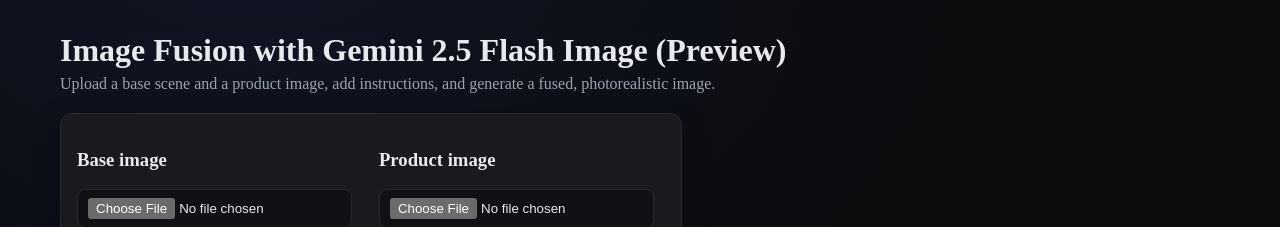
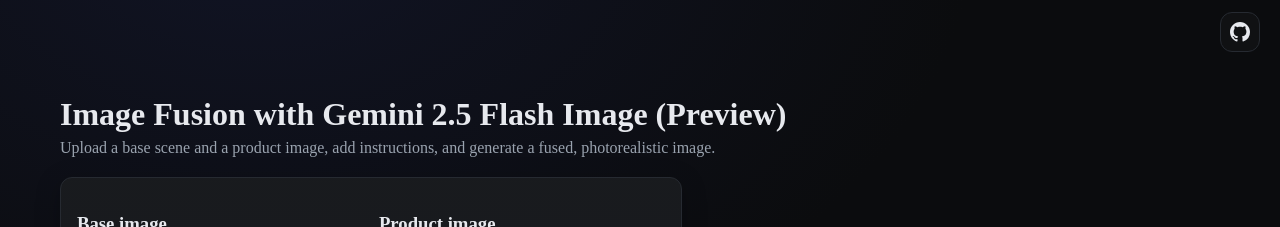
Before and after one commit to darshankparmar/ImageFusion, a Next.js app: page / in a window 1280 px wide. Shown: the top 227 px of the page. Built offline with nearby package versions, Linux system fonts and the light colour scheme.

Commit message:
add github code link

```diff
--- a/app/page.tsx
+++ b/app/page.tsx
@@ -8,6 +8,10 @@
     container: { maxWidth: 1200, margin: '32px auto', padding: '0 20px' },
     h1: { margin: 0, marginBottom: 6, fontWeight: 700 as const },
     p: { marginTop: 0, marginBottom: 20, color: '#9aa3af' },
+    headerRow: { display: 'flex', gap: 12, alignItems: 'flex-end', justifyContent: 'space-between', flexWrap: 'wrap' } as React.CSSProperties,
+    topBar: { display: 'flex', justifyContent: 'flex-end', alignItems: 'center', padding: '12px 20px' } as React.CSSProperties,
+    ghLink: { display: 'inline-flex', alignItems: 'center', justifyContent: 'center', width: 40, height: 40, borderRadius: 12, border: '1px solid #262a31', background: 'rgba(255,255,255,0.02)', textDecoration: 'none' } as React.CSSProperties,
+    ghSvg: { width: 20, height: 20, fill: '#e7e9ee' },
     grid: { display: 'grid', gridTemplateColumns: '1.2fr 1fr', gap: 20 } as React.CSSProperties,
     card: {
         background: 'linear-gradient(180deg, rgba(255,255,255,0.02), rgba(0,0,0,0.02)), #14161a',
@@ -28,6 +32,7 @@
 };
 
 export default function Page() {
+    const githubRepo = 'https://github.com/darshankparmar/ImageFusion';
     const [status, setStatus] = useState('');
     const [error, setError] = useState('');
     const [resultUrl, setResultUrl] = useState<string | null>(null);
@@ -99,9 +104,21 @@
 
     return (
         <div style={styles.root as any}>
+            {/* Top header with GitHub icon */}
+            <div style={styles.topBar as any}>
+                <a href={githubRepo} target="_blank" rel="noopener noreferrer" aria-label="GitHub repository" style={styles.ghLink as any}>
+                    <svg viewBox="0 0 16 16" style={styles.ghSvg as any} aria-hidden="true">
+                        <path d="M8 0C3.58 0 0 3.58 0 8c0 3.54 2.29 6.53 5.47 7.59.4.07.55-.17.55-.38 0-.19-.01-.82-.01-1.49-2.01.37-2.53-.49-2.69-.94-.09-.23-.48-.94-.82-1.13-.28-.15-.68-.52-.01-.53.63-.01 1.08.58 1.23.82.72 1.21 1.87.87 2.33.66.07-.52.28-.87.51-1.07-1.78-.2-3.64-.89-3.64-3.95 0-.87.31-1.58.82-2.14-.08-.2-.36-1.02.08-2.12 0 0 .67-.21 2.2.82.64-.18 1.32-.27 2-.27.68 0 1.36.09 2 .27 1.53-1.04 2.2-.82 2.2-.82.44 1.1.16 1.92.08 2.12.51.56.82 1.27.82 2.14 0 3.07-1.87 3.75-3.65 3.95.29.25.54.73.54 1.48 0 1.07-.01 1.93-.01 2.2 0 .21.15.46.55.38A8.013 8.013 0 0016 8c0-4.42-3.58-8-8-8z" />
+                    </svg>
+                </a>
+            </div>
             <div style={styles.container as any}>
-                <h1 style={styles.h1 as any}>Image Fusion with Gemini 2.5 Flash Image (Preview)</h1>
-                <p style={styles.p as any}>Upload a base scene and a product image, add instructions, and generate a fused, photorealistic image.</p>
+                <div style={styles.headerRow as any}>
+                    <div>
+                        <h1 style={styles.h1 as any}>Image Fusion with Gemini 2.5 Flash Image (Preview)</h1>
+                        <p style={styles.p as any}>Upload a base scene and a product image, add instructions, and generate a fused, photorealistic image.</p>
+                    </div>
+                </div>
 
                 <div style={styles.grid}>
                     <section>
```
